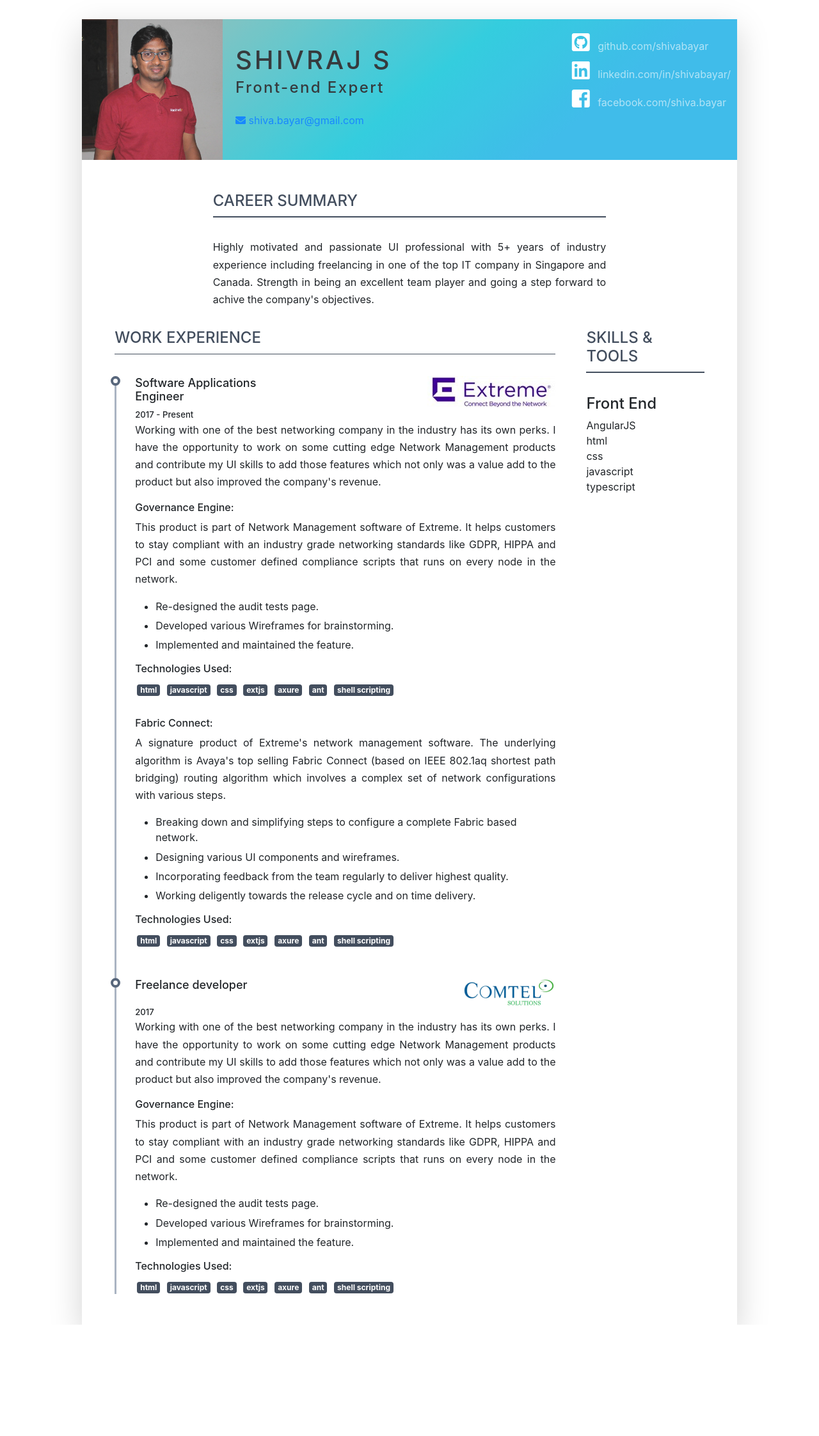
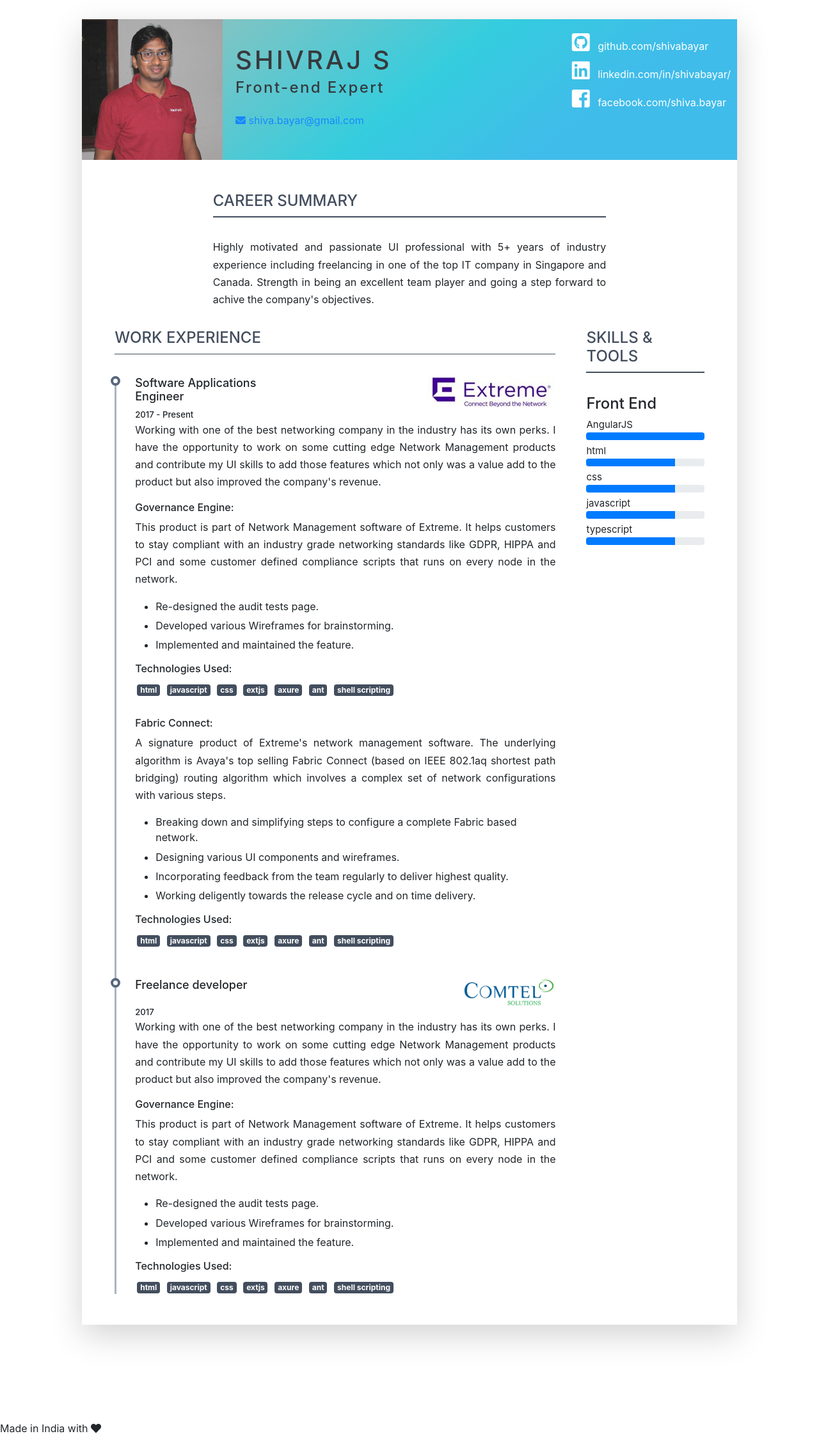
Before and after one commit to shivabayar/portfolio, a PHP site: page / in a window 1280 px wide. Shown: the whole page at 64% size. Before the commit the page ends 2071 px from the top, so only its background shows below. Run offline with PHP 8.4, Linux system fonts and the light colour scheme; some libraries are stand-ins or nearby versions.

Commit message:
added progress bar

```diff
--- a/css/main.css
+++ b/css/main.css
@@ -68,7 +68,7 @@ header {
 }
 
 .social-media-link, .primary-info > a {
-    color: rgba(255, 255, 255, 0.6) !important;
+    color: white !important;
     text-decoration: none !important;
 }
 
@@ -261,6 +261,25 @@ h3 {
     max-height: 145px;
 }
 
-/* background-image: linear-gradient(141deg, #9fb8ad 0%, #1fc8db 51%, #2cb5e8 75%);
-    background-color: #1fc8db;
-    opacity: 0.9; */
+.score-bar {
+    display: flex;
+    flex-direction: column;
+    justify-content: center;
+    color: #fff;
+    text-align: center;
+    white-space: nowrap;
+    background-color: #434E5E;
+    transition: width 0.6s ease;
+}
+
+.skill-name {
+    font-size: 0.94em;
+}
+
+.progress {
+    height: 1em !important;
+}
+
+.skill-set-item  li {
+    margin-top: 0.4em;
+}
--- a/index.html
+++ b/index.html
@@ -13,6 +13,8 @@
     </head>
 
     <body>
+        <div class="resume">
+            <header>
                     <nav class="navbar navbar-expand-lg navbar-light">
                             <button class="navbar-toggler" type="button" data-toggle="collapse"
                                 data-target="#navbarNav" aria-controls="navbarNav" aria-expanded="false"
@@ -33,8 +35,6 @@
                                 </ul>
                             </div>
                         </nav>
-        <div class="resume">
-            <header>
                 <!-- Header content -->
                 <div class="header-container">
                     <div class="profile-photo">
@@ -256,11 +256,36 @@
                                         Front End
                                     </h4>
                                     <ul>
-                                        <li>AngularJS</li>
-                                        <li>html</li>
-                                        <li>css</li>
-                                        <li>javascript</li>
-                                        <li>typescript</li>
+                                        <li>
+                                            <div class="skill-name"> AngularJS </div>
+                                            <div class="progress">
+                                                <div class="progress-bar" role="progressbar" style="width: 100%" aria-valuenow="100" aria-valuemin="0" aria-valuemax="100"></div>
+                                            </div>
+                                        </li>
+                                        <li>
+                                            <div class="skill-name">html</div>
+                                            <div class="progress">
+                                                <div class="progress-bar" role="progressbar" style="width: 75%" aria-valuenow="75" aria-valuemin="0" aria-valuemax="100"></div>
+                                            </div>
+                                        </li>
+                                        <li>
+                                            <div class="skill-name">css</div>
+                                            <div class="progress">
+                                                <div class="progress-bar" role="progressbar" style="width: 75%" aria-valuenow="75" aria-valuemin="0" aria-valuemax="100"></div>
+                                            </div>
+                                        </li>
+                                        <li>
+                                            <div class="skill-name">javascript</div>
+                                            <div class="progress">
+                                                <div class="progress-bar" role="progressbar" style="width: 75%" aria-valuenow="75" aria-valuemin="0" aria-valuemax="100"></div>
+                                            </div>
+                                        </li>
+                                        <li>
+                                            <div class="skill-name">typescript</div>
+                                            <div class="progress">
+                                                <div class="progress-bar" role="progressbar" style="width: 75%" aria-valuenow="75" aria-valuemin="0" aria-valuemax="100"></div>
+                                            </div>
+                                        </li>
                                     </ul>
                                 </div>
                             </div>
@@ -272,6 +297,7 @@
         </div>
         <footer>
             <!-- Footer Section -->
+            Made in India with <i class="fas fa-heart"></i>
         </footer>
     </body>
 
```
Lines whose indentation alone changed are shown as unchanged.
